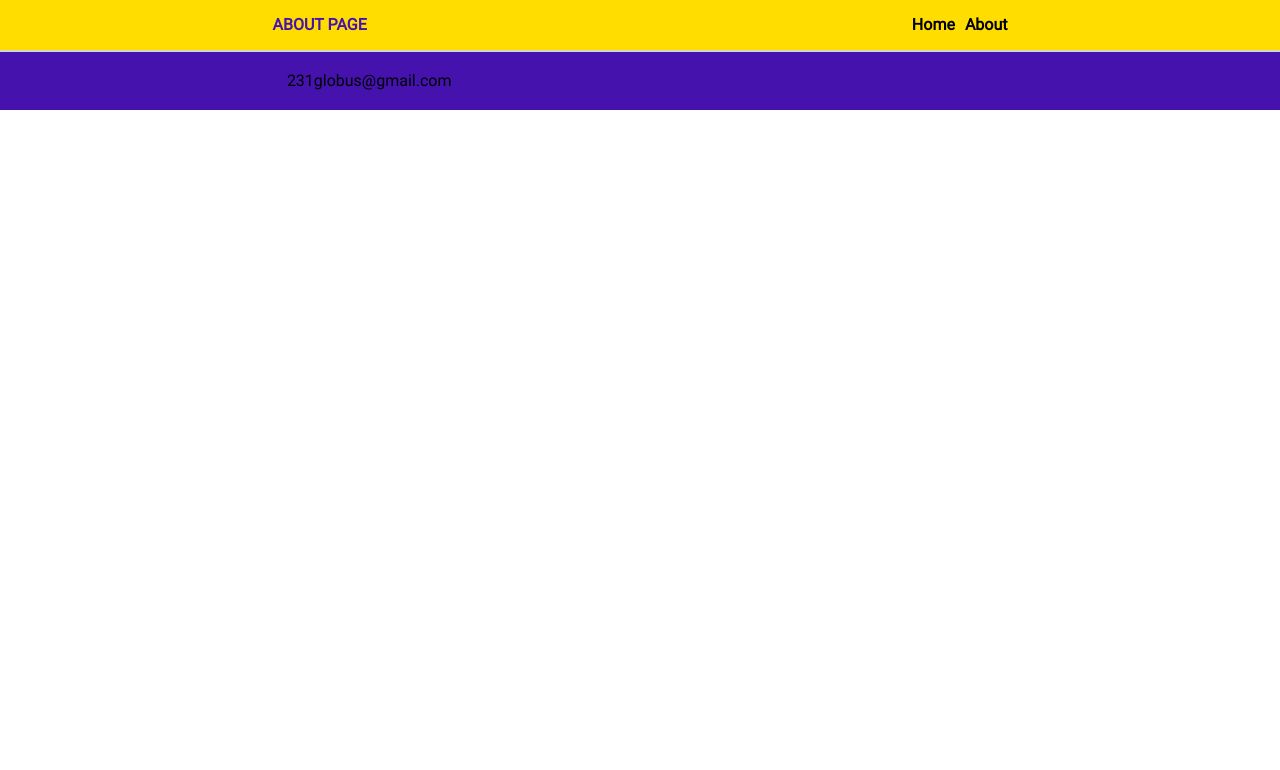
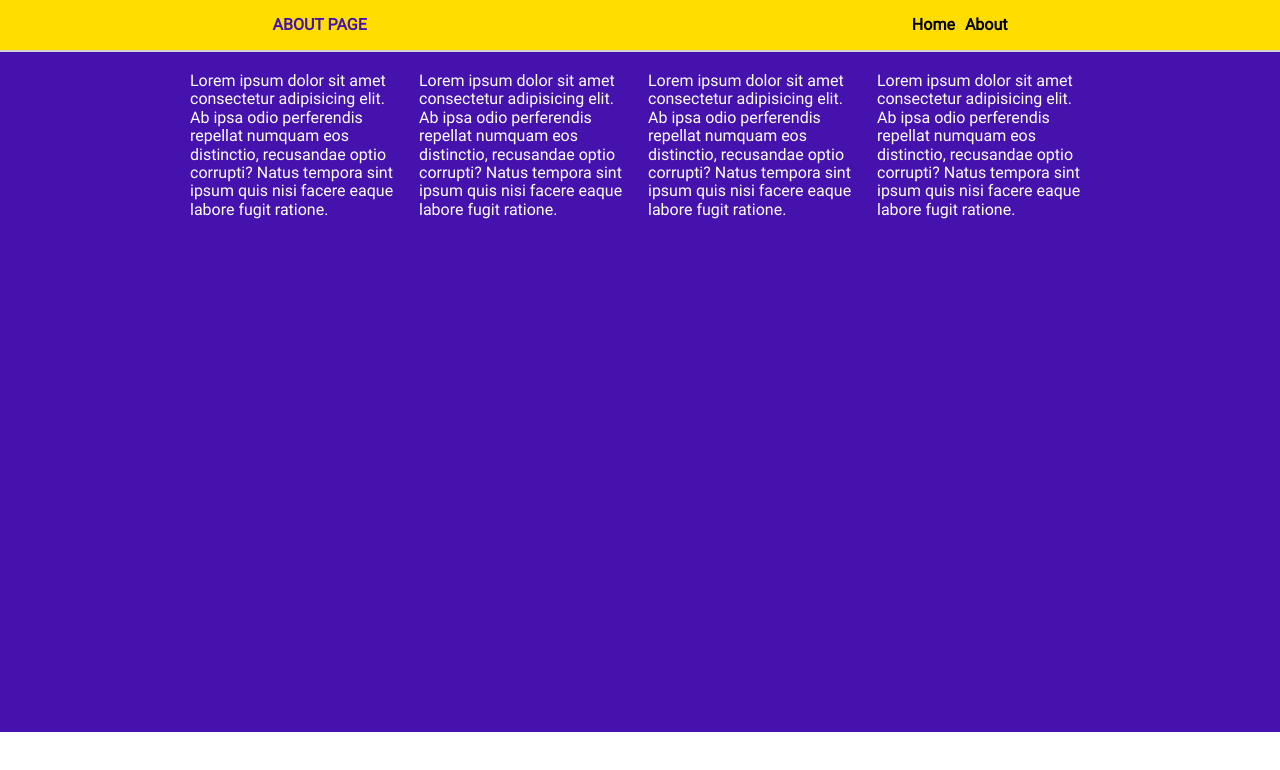
Before and after one commit to 231globus/react, a React (Vite) app: page /about in a window 1280 px wide. Shown: the top 770 px of the page. Built offline with nearby package versions, Linux system fonts and the light colour scheme.

Commit message:
document: add commands

```diff
--- a/src/pages/AboutPage.tsx
+++ b/src/pages/AboutPage.tsx
@@ -7,7 +7,26 @@ class AboutPage extends React.Component {
       <>
         <Header title={window.location.pathname.slice(1)} />
         <section className="content">
-          <div className="about">231globus@gmail.com</div>
+          <div className="about">
+            Lorem ipsum dolor sit amet consectetur adipisicing elit. Ab ipsa odio perferendis
+            repellat numquam eos distinctio, recusandae optio corrupti? Natus tempora sint ipsum
+            quis nisi facere eaque labore fugit ratione.
+          </div>
+          <div className="about">
+            Lorem ipsum dolor sit amet consectetur adipisicing elit. Ab ipsa odio perferendis
+            repellat numquam eos distinctio, recusandae optio corrupti? Natus tempora sint ipsum
+            quis nisi facere eaque labore fugit ratione.
+          </div>
+          <div className="about">
+            Lorem ipsum dolor sit amet consectetur adipisicing elit. Ab ipsa odio perferendis
+            repellat numquam eos distinctio, recusandae optio corrupti? Natus tempora sint ipsum
+            quis nisi facere eaque labore fugit ratione.
+          </div>
+          <div className="about">
+            Lorem ipsum dolor sit amet consectetur adipisicing elit. Ab ipsa odio perferendis
+            repellat numquam eos distinctio, recusandae optio corrupti? Natus tempora sint ipsum
+            quis nisi facere eaque labore fugit ratione.
+          </div>
         </section>
       </>
     );
--- a/src/styles/style.css
+++ b/src/styles/style.css
@@ -120,6 +120,11 @@
   color: #ffdd00;
 }
 
+.about {
+  color: white;
+  height: 80vh;
+}
+
 @media (max-width: 985px) {
   .content {
     grid-template-columns: repeat(3, 1fr);
```
Also changed, not shown: 2 other files (tests, documents, lock files or other folders).
